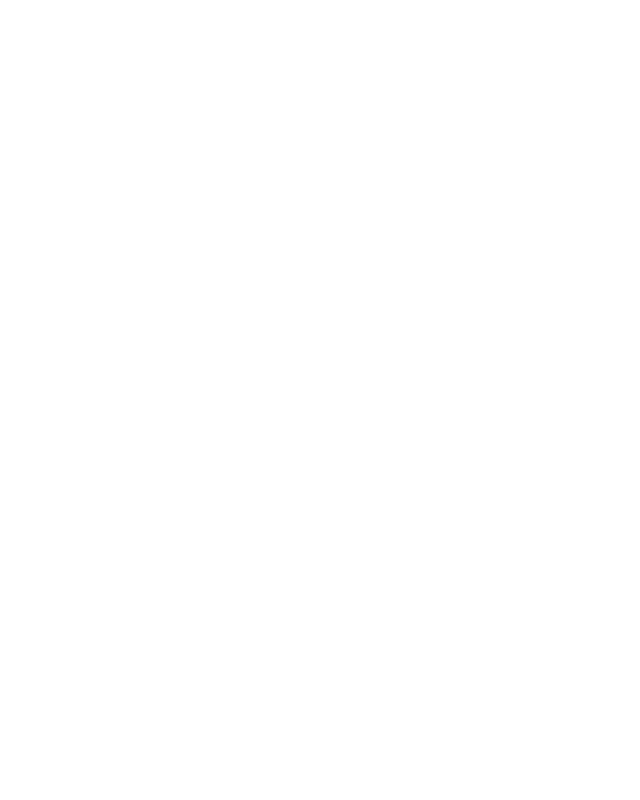
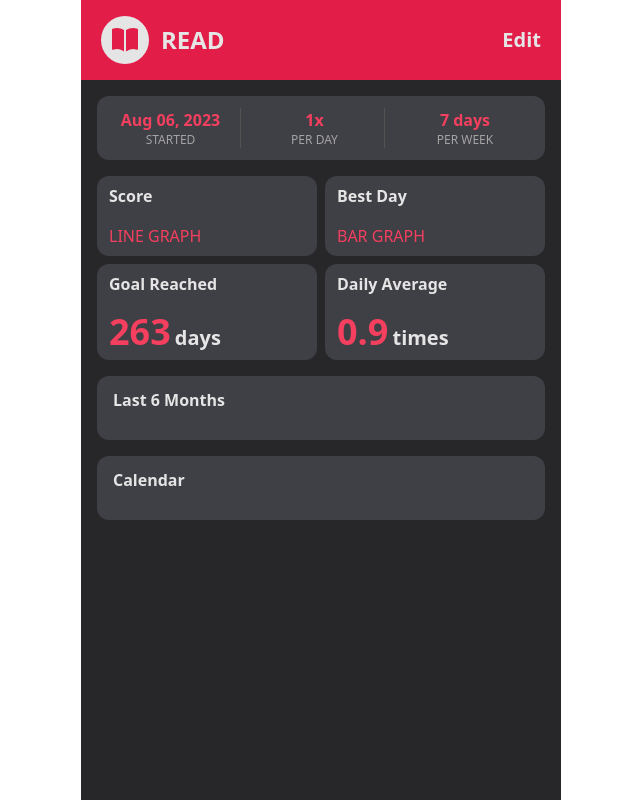
Before and after one commit to halosatrio/dia, a Vue app: page /detail in a window 1280 px wide. Before the commit this address had no page. Shown: the whole page, without its empty margins (319-959 px from the left). Built offline with nearby package versions, Linux system fonts and the light colour scheme.

Commit message:
feat: init detail screen

```diff
--- /dev/null
+++ b/src/components/DetailHabit.vue
@@ -0,0 +1,75 @@
+<template>
+  <div class="w-full max-w-[480px] h-screen bg-zinc-800 my-0 mx-auto">
+    <header class="flex justify-between bg-rose-600 h-20 px-5">
+      <div class="flex items-center">
+        <div class="w-12 h-12 flex bg-neutral-200 items-center justify-center rounded-full">
+          <BookOpenIcon class="w-8 text-rose-600" />
+        </div>
+        <span class="ml-3 text-2xl font-bold text-neutral-200">READ</span>
+      </div>
+      <button class="text-xl font-bold text-neutral-200">Edit</button>
+    </header>
+
+    <main class="p-4">
+      <!-- section 1 -->
+      <div class="rounded-xl bg-zinc-700 py-3 px-4 grid grid-cols-3 gap-4 mb-4">
+        <div class="border-r pr-3 border-neutral-600 flex flex-col items-center">
+          <p class="text-rose-500 font-bold">
+            {{ dayjs().format('MMM DD, YYYY') }}
+          </p>
+          <p class="text-neutral-400 text-xs">STARTED</p>
+        </div>
+        <div class="border-r pr-3 border-neutral-600 flex flex-col items-center">
+          <p class="text-rose-500 font-bold">1x</p>
+          <p class="text-neutral-400 text-xs">PER DAY</p>
+        </div>
+        <div class="flex flex-col items-center">
+          <p class="text-rose-500 font-bold">7 days</p>
+          <p class="text-neutral-400 text-xs">PER WEEK</p>
+        </div>
+      </div>
+
+      <!-- section 2 -->
+      <div class="grid grid-cols-2 gap-2 mb-2">
+        <div class="rounded-xl bg-zinc-700 py-2 px-3">
+          <p class="text-neutral-200 font-bold">Score</p>
+          <p class="text-rose-500 mt-4">LINE GRAPH</p>
+        </div>
+        <div class="rounded-xl bg-zinc-700 py-2 px-3">
+          <p class="text-neutral-200 font-bold">Best Day</p>
+          <p class="text-rose-500 mt-4">BAR GRAPH</p>
+        </div>
+      </div>
+
+      <div class="grid grid-cols-2 gap-2 mb-4">
+        <div class="rounded-xl bg-zinc-700 py-2 px-3">
+          <p class="text-neutral-200 font-bold mb-4">Goal Reached</p>
+          <span class="text-rose-500 font-bold text-4xl">263</span
+          ><span class="text-neutral-200 ml-1 text-xl font-bold">days</span>
+        </div>
+        <div class="rounded-xl bg-zinc-700 py-2 px-3">
+          <p class="text-neutral-200 font-bold mb-4">Daily Average</p>
+          <span class="text-rose-500 font-bold text-4xl">0.9</span
+          ><span class="text-neutral-200 ml-1 text-xl font-bold">times</span>
+        </div>
+      </div>
+
+      <!-- section 3: heatmap -->
+      <div class="rounded-xl bg-zinc-700 py-3 px-4 grid grid-cols-3 gap-4 mb-4">
+        <p class="text-neutral-200 font-bold mb-4">Last 6 Months</p>
+      </div>
+
+      <!-- section 4: calendar -->
+      <div class="rounded-xl bg-zinc-700 py-3 px-4 grid grid-cols-3 gap-4 mb-4">
+        <p class="text-neutral-200 font-bold mb-4">Calendar</p>
+      </div>
+    </main>
+  </div>
+</template>
+
+<script setup lang="ts">
+import { BookOpenIcon } from '@heroicons/vue/24/solid';
+import dayjs from 'dayjs';
+
+// const today = dayjs().format('MMM DD, YYYY');
+</script>
--- a/src/router/index.ts
+++ b/src/router/index.ts
@@ -1,6 +1,7 @@
 import { createRouter, createWebHistory } from 'vue-router';
 import MainScreen from '@/components/MainScreen.vue';
 import AddEditScreen from '@/components/AddEditScreen.vue';
+import DetailHabit from '@/components/DetailHabit.vue';
 
 const router = createRouter({
   history: createWebHistory(import.meta.env.BASE_URL),
@@ -15,6 +16,11 @@
       name: 'edit',
       component: AddEditScreen,
     },
+    {
+      path: '/detail',
+      name: 'detail',
+      component: DetailHabit,
+    },
   ],
 });
 
```
